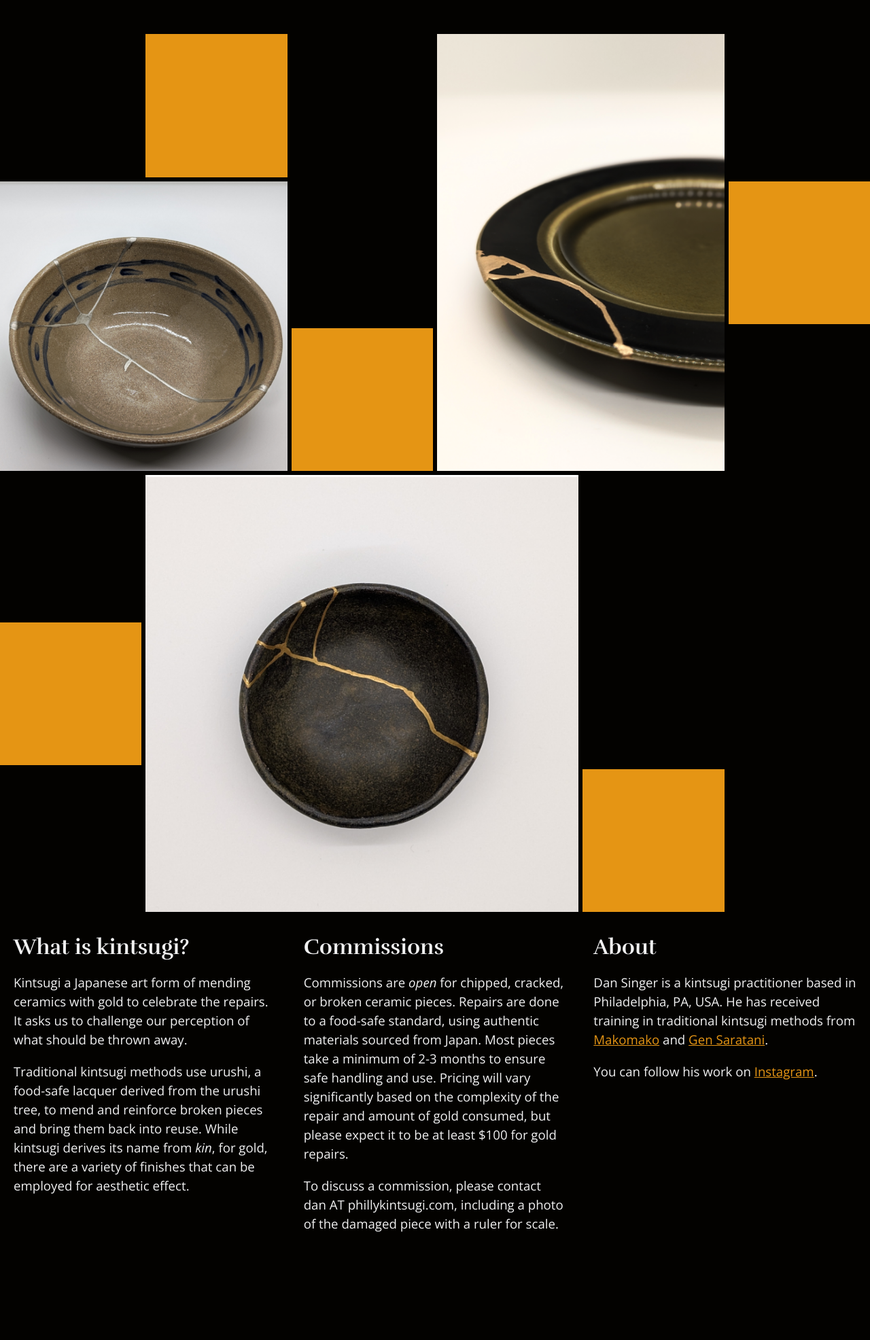
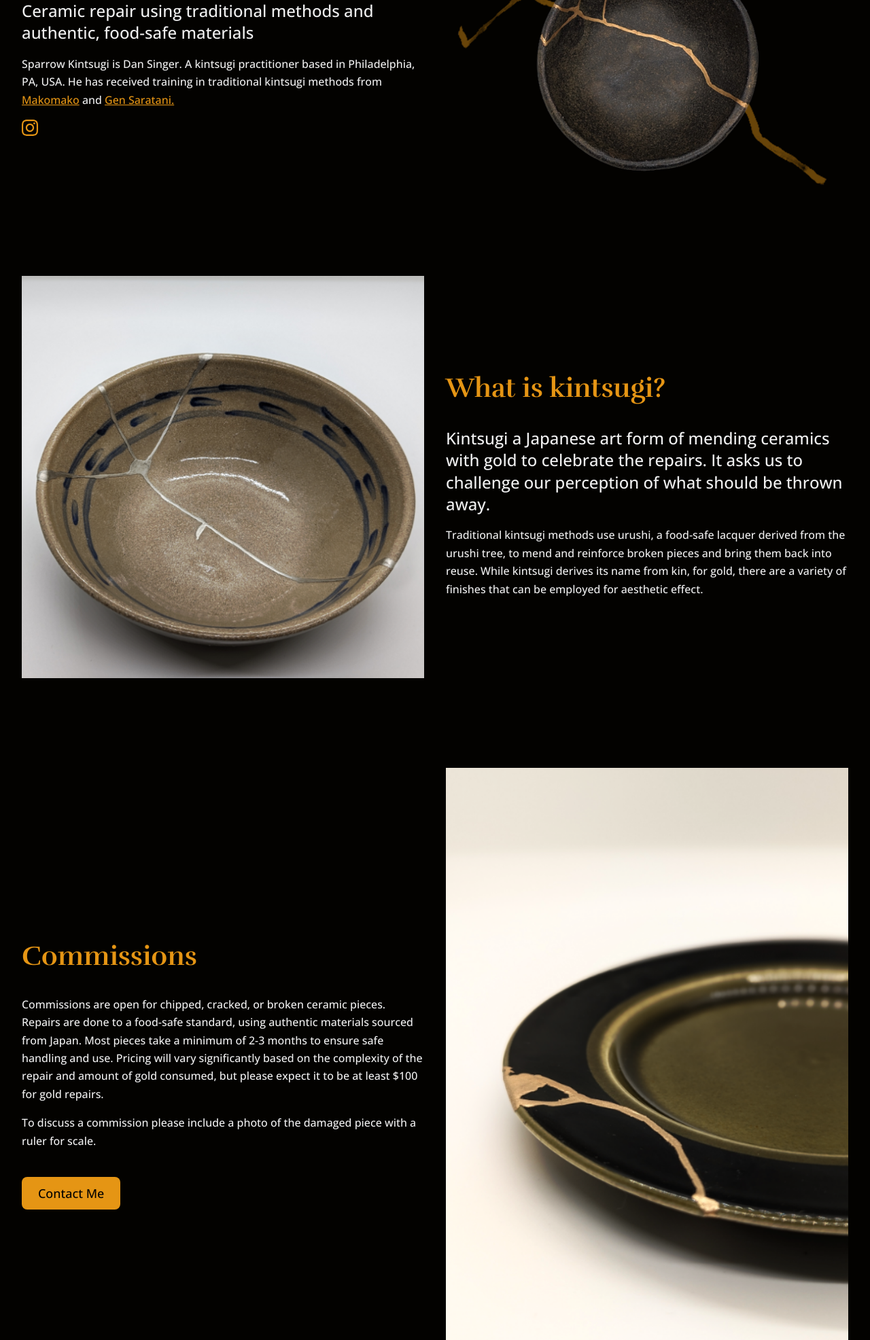
Before and after one commit to dansinger/kintsugi, an Eleventy site: page index.html in a window 1280 px wide. Shown: the part 301-2273 px from the top of the page at 68% size. Before the commit the page ends 2146 px from the top, so only its background shows below. Built offline with nearby package versions, Linux system fonts and the light colour scheme; Eleventy itself is replaced by a stand-in of ours; files that its build step writes are made by us from their sources.

Commit message:
redesign

```diff
--- /dev/null
+++ b/assets/css/bundle.css
@@ -0,0 +1,134 @@
+/* @import url('bootstrap.css'); */
+
+:root {
+	--neutral-light: #F0F0F0;
+	--neutral-dark: #030200;
+	--brand_primary: #E59514;
+	--brand_primary-darken: #EDB55B;
+  }
+
+html {
+	-webkit-font-smoothing: antialiased;
+	-moz-osx-font-smoothing: grayscale;
+	text-rendering: optimizeLegibility;
+}
+
+body {
+	background: var(--neutral-dark);
+	max-width: 1440px;
+	margin: auto;
+}
+
+h1, h2, h3 {
+	font-family: "Rufina", serif;
+}
+
+h4, h5, h6, p, a {
+	font-family: "Open Sans",sans-serif;
+	font-weight: 500;
+}
+
+h1 {
+	color: var(--brand_primary);
+	font-weight: 700;
+	font-size: 68px;
+	margin: 0 0 8px 0;
+	@media (max-width: 767px) {
+		font-size: 48px;
+	}
+}
+
+h2 {
+	color: var(--brand_primary);
+	font-weight: 700;
+	font-size: 40px;
+}
+
+
+p {
+	color: var(--neutral-light);
+	font-weight: 500;
+	font-size: 16px;
+	line-height: 165%;
+	margin: 16px 0;
+}
+
+.large {
+	font-size: 24px;
+	line-height: 135%;
+	@media (max-width: 767px) {
+		font-size: 20px;
+	}
+}
+
+.flex-container {
+	display: flex;
+}
+
+.grid-container {
+	display: grid;
+	grid-template-columns: repeat(2, 1fr);
+	grid-template-rows: repeat(1, 1fr);
+	grid-column-gap: 32px;
+	grid-auto-flow: row;
+	margin: 128px 32px;
+	@media (max-width: 767px) {
+		grid-template-columns: repeat(1, 1fr);
+		margin: 64px 16px;
+	}
+}
+
+.vertical-center {
+	align-content: center;
+}
+
+.hero-about, .comissions {
+	grid-row: 1;
+	@media (max-width: 767px) {
+		grid-row: 2;
+	}
+}
+
+img {
+	width: 100%;;
+}
+
+.icon {
+	display: inline-block;
+	width: 24px;
+	height: 24px;
+	background-size: cover;
+  }
+
+.social-ig {
+	background-image: url(../svg/social-ig.svg);
+}
+
+a {
+	color: var(--brand_primary);
+	transition: color .350s;
+}
+
+a:hover {
+	color: var(--brand_primary-darken);
+	transition: color .350s;
+}
+
+.button {
+	display: inline-block;
+	background-color: var(--brand_primary);
+	padding: 12px 24px;
+	border-radius: 8px;
+	border: none;
+	color: var(--neutral-dark);
+	font-size: 18px;
+	text-decoration: none;
+	transition: background-color .250s;
+	margin: 24px 0;
+}
+
+.button:hover {
+	color: var(--neutral-dark);
+	background-color: var(--brand_primary-darken);
+	transition: background-color .175s;
+}
--- a/bundle.css
+++ /dev/null
@@ -1,135 +0,0 @@
-:root {
-	--neutral-light: #F0F0F0;
-	--neutral-dark: #030200;
-	--brand_primary: #E59514;
-	--brand_primary-darken: #EDB55B;
-  }
-
-html {
-	-webkit-font-smoothing: antialiased;
-	-moz-osx-font-smoothing: grayscale;
-	text-rendering: optimizeLegibility;
-}
-
-body {
-	background: var(--neutral-dark);
-	max-width: 1440px;
-	margin: 0 auto;
-}
-
-h1 {
-	color: var(--brand_primary);
-	font-family: "Rufina", serif;
-	font-weight: 700;
-	font-size: 48pt;
-	margin: 32px 0 8px 0;
-}
-
-h2 {
-	color: var(--neutral-light);
-	font-family: "Rufina", serif;
-	font-weight: 700;
-	font-size: 24pt;
-	margin: 12px 0;
-}
-
-
-p {
-	color: var(--neutral-light);
-	font-family: "Open Sans",sans-serif;
-	font-weight: 200;
-	font-size: 14pt;
-	line-height: 150%;
-	margin-bottom: 10px;
-}
-
-ul {
-	padding: 0;
-}
-
-.nav-item {
-	display: inline;
-	font-family: "Open Sans";
-	font-weight: 400;
-	font-size: 14pt;
-	color: var(--brand_primary);
-	text-decoration: none;
-	margin: 0 32px 0 0;
-	list-style: none;
-}
-
-
-a {
-	color: var(--brand_primary);
-	transition: color .350s;
-}
-
-a:hover {
-	color: var(--brand_primary-darken);
-	transition: color .350s;
-}
-
-#subtitle {
-	color: var(--neutral-light);
-	font-family: "Open Sans",sans-serif;
-	font-weight: 200;
-	font-size: 14pt;
-}
-
-
-#intro_block {
-	/* margin-left: 4%; */
-	margin-bottom: 80px;
-}
-
-.parent {
-	display: grid;
-	grid-template-columns: repeat(6, 1fr);
-	grid-template-rows: repeat(6, 1fr);
-	grid-column-gap: 6px;
-	grid-row-gap: 6px;
-}
-
-.div1 { grid-area: 2 / 1 / 4 / 3; }
-.div2 { grid-area: 1 / 4 / 4 / 6; }
-.div3 { grid-area: 4 / 2 / 7 / 5; }
-
-.div4 { grid-area: 1 / 2 / 2 / 3; }
-.div5 { grid-area: 3 / 3 / 4 / 4; }
-.div6 { grid-area: 2 / 6 / 3 / 7; }
-.div7 { grid-area: 5 / 1 / 6 / 2; }
-.div8 { grid-area: 6 / 5 / 7 / 6; }
-
-.gallery_img {
-	width: 100%;
-    height: 100%;
-    object-fit: cover;
-}
-
-.block {
-	width: 100%;
-	height: 100%;
-	background-color: var(--brand_primary);
-}
-
-.flex-grid {
-	display: flex;
-}
-
-.nav-grid {
-	display: flex;
-}
-
-.col {
-	flex: 1;
-	padding: 20px;
-}
-
-@media (max-width: 875px) {
-  .flex-grid {
-    flex-direction: column;
-  }
-  h1 {
-	font-size: 28pt;
-  }
-}
--- a/eleventy.config.js
+++ b/eleventy.config.js
@@ -1,5 +1,6 @@
 module.exports = function(eleventyConfig) {
-  eleventyConfig.addPassthroughCopy("bundle.css");
+  eleventyConfig.addPassthroughCopy("assets/css");
   eleventyConfig.addPassthroughCopy("assets/images");
+  eleventyConfig.addPassthroughCopy("assets/svg");
   eleventyConfig.addPassthroughCopy("assets/favicons");
 };
--- a/index.html
+++ b/index.html
@@ -8,95 +8,46 @@
 	<meta name="robots" content="index">
 
 	<link rel="icon" type="image/x-icon" href="assets/favicons/favicon.ico">
-	<link rel="stylesheet" href="/bundle.css">
+	<link rel="stylesheet" href="assets/css/bundle.css">
 	<link rel="preconnect" href="https://fonts.googleapis.com">
 	<link rel="preconnect" href="https://fonts.gstatic.com" crossorigin>
 	<link rel="stylesheet"
-		href="https://fonts.googleapis.com/css2?family=Open+Sans:ital,wght@0,300..800;1,300..800&family=Rufina:wght@400;700&display=swap">
+	href="https://fonts.googleapis.com/css2?family=Open+Sans:ital,wght@0,300..800;1,300..800&family=Rufina:wght@400;700&display=swap">
 </head>
 
 <body>
-	<div id="intro_block">
-		<h1>sparrow kintsugi</h1>
-		<div id="subtitle">
-			<p>Ceramic repair using traditional methods and authentic, food-safe materials</p>
-			<p>Based in Philadelphia, Pennsylvania, USA</p>
+	<div class="grid-container">
+		<div class="hero-about vertical-center">
+			<h1>sparrow kintsugi</h1>
+			<p class="large">Ceramic repair using traditional methods and authentic, food-safe materials</p>
+			<p>Sparrow Kintsugi is Dan Singer. A kintsugi practitioner based in Philadelphia, PA, USA. He has received training in traditional kintsugi methods from <a href="https://www.instagram.com/makomako.kintsugi/?hl=en" target="_blank">Makomako</a> and <a href="https://www.instagram.com/makomako.kintsugi/?hl=en">Gen Saratani.</a></p>
+			<a href="https://www.instagram.com/sparrow_kintsugi/" target="_blank"><span class="icon social-ig"></span></a>
 		</div>
-		<div class="nav-grid">
-			<ul class="nav-list">
-				<li class="nav-item"><a href="#kintsugi">Kintsugi?</a></li>
-				<li class="nav-item"><a href="#commissions">Commissions</a></li>
-				<li class="nav-item"><a href="#about">About</a></li>
-			</ul>
+		<div>
+			<img src="assets/images/hero-image.png" alt=""></a>
 		</div>
 	</div>
 
-
-	<div class="parent">
-		<div class="div1">
-			<img class="gallery_img" src="assets/images/SilverBowl_Sq.png">
+	<div class="grid-container">
+		<div>
+			<img src="assets/images/SilverBowl_Sq.png" alt=""></a>
 		</div>
-
-		<div class="div2">
-			<img class="gallery_img" src="assets/images/GreenPlate_4x6.png">
-		</div>
-
-		<div class="div3">
-			<img class="gallery_img" src="assets/images/PinchBowlDone_Sq.png">
-		</div>
-		<div class="div4">
-			<div class="block"></div>
-		</div>
-		<div class="div5">
-			<div class="block"></div>
-		</div>
-		<div class="div6">
-			<div class="block"></div>
-		</div>
-		<div class="div7">
-			<div class="block"></div>
-		</div>
-		<div class="div8">
-			<div class="block"></div>
+		<div class="about-kintsugi vertical-center">
+			<h2>What is kintsugi?</h2>
+			<p class="large">Kintsugi a Japanese art form of mending ceramics with gold to  celebrate the repairs. It asks us to challenge our perception of what  should be thrown away.</p>
+			<p>Traditional kintsugi methods use urushi, a food-safe lacquer  derived from the urushi tree, to mend and reinforce broken pieces and  bring them back into reuse. While kintsugi derives its name from kin, for gold, there are a variety of finishes that can be employed for aesthetic effect.</p>
 		</div>
 	</div>
 
-	<div class="flex-grid">
-		<div class="col">
-			<h2 id="kintsugi">What is kintsugi?</h2>
-			<p>Kintsugi a Japanese art form of mending ceramics with gold to celebrate the repairs. It asks us to
-				challenge
-				our perception of what should be thrown away.</p>
-			<p>Traditional kintsugi methods use urushi, a food-safe lacquer derived from the urushi tree, to mend and
-				reinforce broken pieces and bring them back into reuse. While kintsugi derives its name from
-				<em>kin</em>,
-				for gold, there are a variety of finishes that can be employed for aesthetic effect.
-			</p>
+	<div class="grid-container">
+		<div class="comissions vertical-center">
+			<h2>Commissions</h2>
+			<p>Commissions are open for chipped, cracked, or broken ceramic pieces. Repairs are done to a food-safe standard, using authentic  materials sourced from Japan. Most pieces take a minimum of 2-3 months  to ensure safe handling and use. Pricing will vary significantly based  on the complexity of the repair and amount of gold consumed, but please  expect it to be at least $100 for gold repairs.</p>
+			<p>To discuss a commission please include a photo of the damaged piece with a ruler for scale.</p>
+			<a class="button" href="mailto:dan@phillykintsugi.com" target="_blank">Contact Me</a>
 		</div>
-
-		<div class="col">
-			<h2 id="commissions">Commissions</h2>
-			<p>Commissions are <em>open</em> for chipped, cracked, or broken ceramic pieces. Repairs are done to a
-				food-safe
-				standard, using authentic materials sourced from Japan. Most pieces take a minimum of 2-3 months to
-				ensure
-				safe handling and use. Pricing will vary significantly based on the complexity of the repair and amount
-				of
-				gold consumed, but please expect it to be at least $100 for gold repairs.</p>
-			<p>To discuss a commission, please contact dan AT phillykintsugi.com, including a photo of the damaged piece
-				with a ruler for scale.</p>
-		</div>
-
-		<div class="col">
-			<h2 id="about">About</h2>
-			<p>Dan Singer is a kintsugi practitioner based in Philadelphia, PA, USA. He has received training in
-				traditional
-				kintsugi methods from <a href="https://www.instagram.com/makomako.kintsugi/?hl=en"
-					target="_blank">Makomako</a> and <a href="https://www.urushi.info/" target="_blank">Gen
-					Saratani</a>.
-			</p>
-			<p>You can follow his work on <a href="https://www.instagram.com/sparrow_kintsugi/?hl-en"
-					target="_blank">Instagram</a>.</p>
+		<div>
+			<img src="assets/images/GreenPlate_4x6.png" alt=""></a>
 		</div>
 	</div>
 </body>
```
Also changed, not shown: assets/css/bootstrap.css (added), assets/images/hero-image.png (added), assets/images/social-ig.png (added), assets/svg/social-ig.svg (added), 2 other files.
